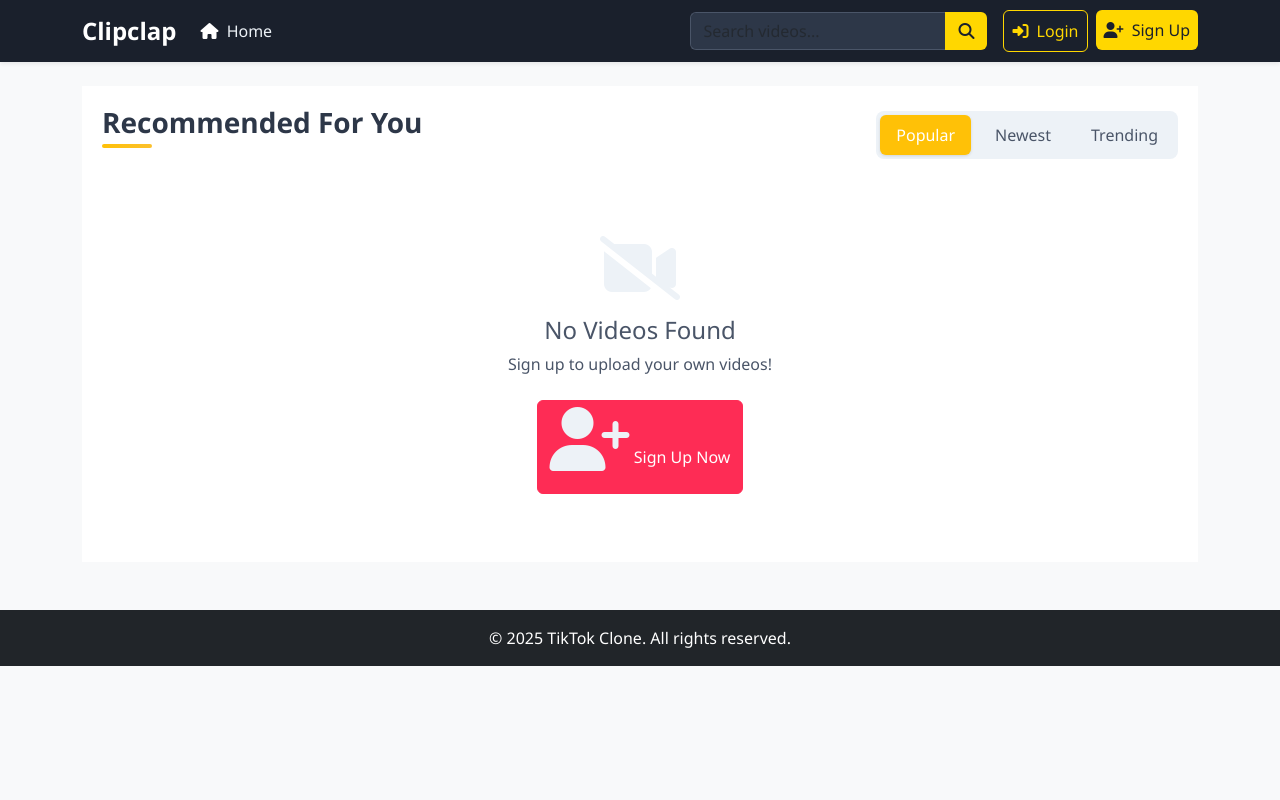
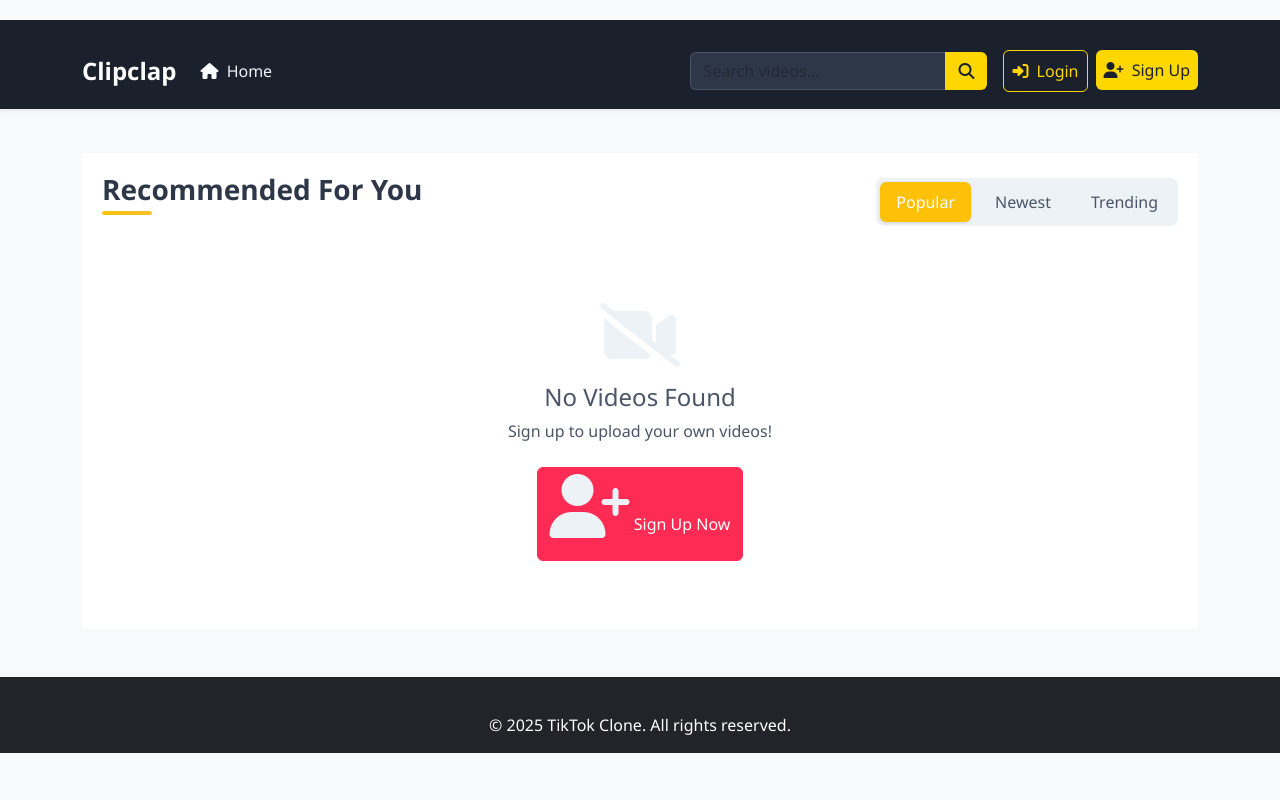
Before and after one commit to Ifeayinwa/clipclap, a Django app: page / in a window 1280 px wide. Run offline with Django 5.2, Linux system fonts and the light colour scheme; data that the repository does not hold is empty.

Commit message:
Update style.css

```diff
--- a/static/css/style.css
+++ b/static/css/style.css
@@ -2,6 +2,7 @@
 body {
     background-color: #f8f9fa;
     font-family: 'Segoe UI', Tahoma, Geneva, Verdana, sans-serif;
+    padding-top: 20px; /* Adds space at the top of the body to prevent navbar overlap */
 }
 
 /* Navbar styles */
@@ -9,14 +10,21 @@ body {
     box-shadow: 0 2px 4px rgba(0, 0, 0, 0.1);
     position: relative;
     color: black;
+    padding-bottom: 15px; /* Space below navbar */
+    margin-bottom: 20px; /* Extra space below navbar */
 }
 
+/* Navbar brand styles */
 .navbar-brand {
     font-weight: bold;
     font-size: 1.5rem;
 }
+
+/* Dropdown menu styles */
 .drop-down-menu {
-color: #000;}
+    color: #000;
+}
+
 /* Card styles */
 .card {
     border: none;
@@ -98,8 +106,15 @@ video {
         height: 200px;
     }
 }
-img{
+
+/* Profile Image */
+img {
     width: 45px;
     height: 45px;
     border-radius: 50%;
 }
+
+/* Extra space below navbar for content */
+.container, .content-wrapper {
+    padding-top: 20px; /* Adds more space to the top of the content if needed */
+}
```
